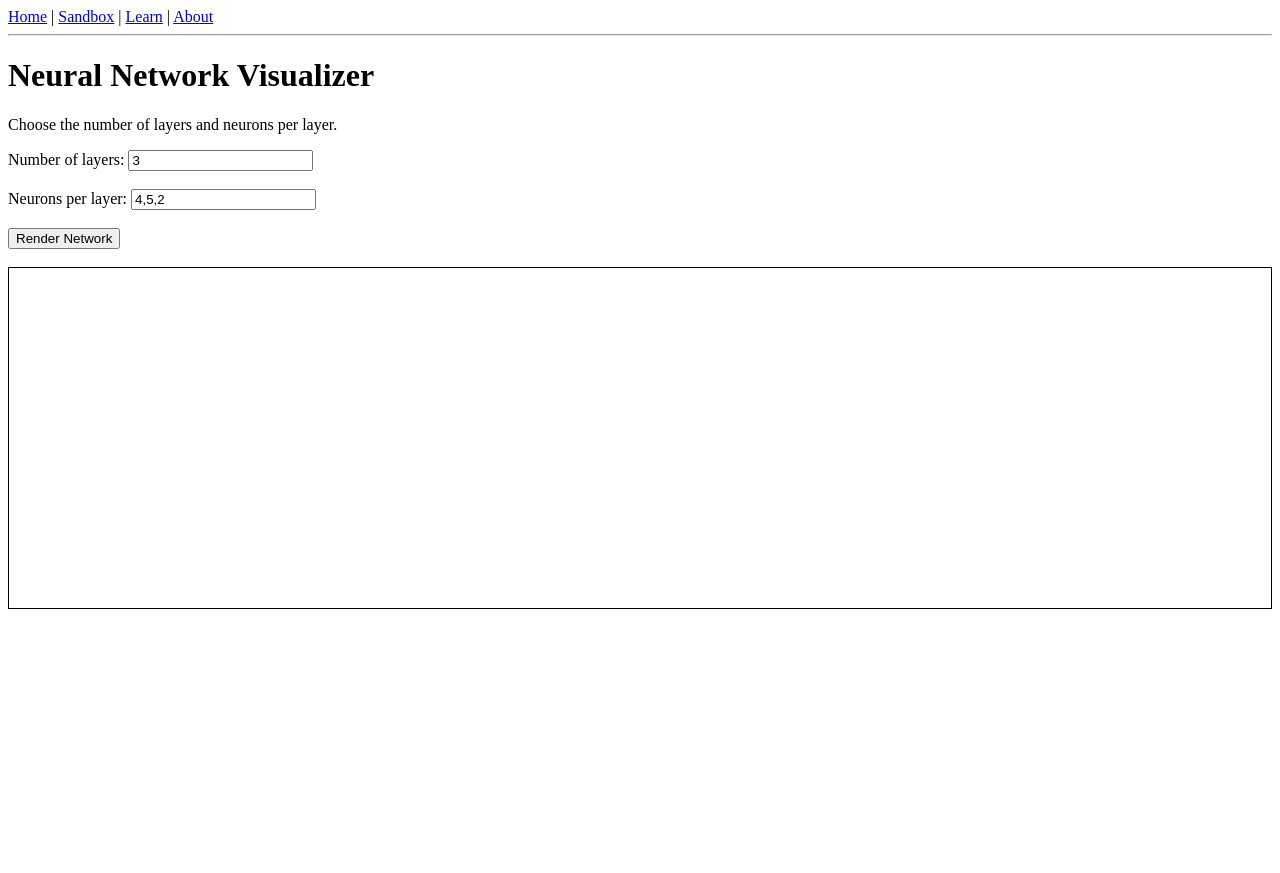
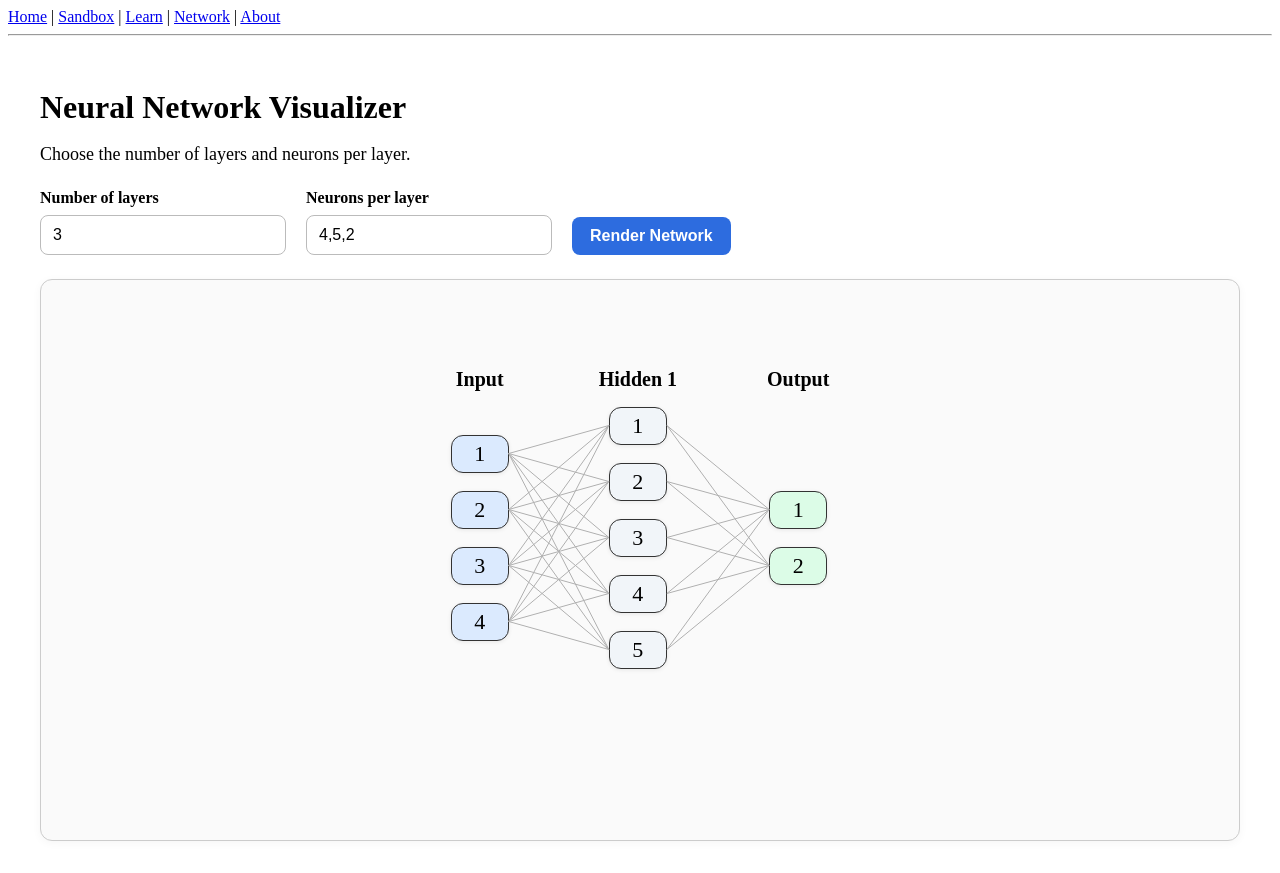
Before and after one commit to jwannamaker/neural-web-tool, a Flask app: page /network in a window 1280 px wide. Before the commit the page ends 609 px from the top, so only its background shows below. Run offline with Flask 3, Linux system fonts and the light colour scheme.

Commit message:
Improve network UI with styling and layout enhancements, additional layer connections added

```diff
--- a/templates/base.html
+++ b/templates/base.html
@@ -10,6 +10,7 @@
         <a href="{{ url_for('index') }}">Home</a> |
         <a href="{{ url_for('sandbox') }}">Sandbox</a> |
         <a href="{{ url_for('learn') }}">Learn</a> |
+        <a href="{{ url_for('network') }}">Network</a> |
         <a href="{{ url_for('about') }}">About</a>
     </nav>
 
--- a/templates/network.html
+++ b/templates/network.html
@@ -3,47 +3,167 @@
 {% block title %}Network Visualizer{% endblock %}
 
 {% block content %}
-<h1>Neural Network Visualizer</h1>
-<p>Choose the number of layers and neurons per layer.</p>
+<style>
+    .network-page {
+        max-width: 1200px;
+        margin: 0 auto;
+        padding: 24px;
+    }
 
-<div>
-    <label for="layerCount">Number of layers:</label>
-    <input type="number" id="layerCount" value="3" min="1">
-</div>
+    .network-page h1 {
+        margin-bottom: 12px;
+    }
 
-<br>
+    .network-page p {
+        margin-bottom: 24px;
+        font-size: 18px;
+    }
 
-<div>
-    <label for="neuronsPerLayer">Neurons per layer:</label>
-    <input type="text" id="neuronsPerLayer" value="4,5,2">
-</div>
+    .controls {
+        display: flex;
+        flex-wrap: wrap;
+        gap: 20px;
+        align-items: end;
+        margin-bottom: 24px;
+    }
 
-<br>
+    .control-group {
+        display: flex;
+        flex-direction: column;
+        gap: 8px;
+    }
 
-<div>
-    <button onclick="renderNetwork()">Render Network</button>
-</div>
+    .control-group label {
+        font-weight: 600;
+    }
 
-<br>
+    .control-group input {
+        width: 220px;
+        padding: 10px 12px;
+        border: 1px solid #bbb;
+        border-radius: 8px;
+        font-size: 16px;
+    }
 
-<div style="position: relative;">
-    <svg id="connectionLayer" style="
+    .render-btn {
+        padding: 10px 18px;
+        border: none;
+        border-radius: 8px;
+        background: #2d6cdf;
+        color: white;
+        font-size: 16px;
+        font-weight: 600;
+        cursor: pointer;
+        transition: background 0.2s ease;
+    }
+
+    .render-btn:hover {
+        background: #1f57bb;
+    }
+
+    .network-wrapper {
+        position: relative;
+        border: 1px solid #ccc;
+        border-radius: 12px;
+        padding: 40px;
+        min-height: 480px;
+        background: #fafafa;
+        box-shadow: 0 2px 10px rgba(0, 0, 0, 0.04);
+    }
+
+    #connectionLayer {
         position: absolute;
         top: 0;
         left: 0;
         width: 100%;
         height: 100%;
         pointer-events: none;
-    "></svg>
+    }
 
-    <div id="networkContainer" style="
+    #networkContainer {
         display: flex;
-        gap: 40px;
+        justify-content: center;
         align-items: center;
-        border: 1px solid black;
-        padding: 20px;
-        min-height: 300px;
-    ">
+        gap: 90px;
+        min-height: 400px;
+    }
+
+    .layer-column {
+        display: flex;
+        flex-direction: column;
+        align-items: center;
+    }
+
+    .layer-label {
+        font-weight: 700;
+        margin-bottom: 12px;
+        font-size: 20px;
+    }
+
+    .neuron-stack {
+        display: flex;
+        flex-direction: column;
+        justify-content: center;
+        align-items: center;
+        gap: 18px;
+    }
+
+    .neuron {
+        width: 56px;
+        height: 36px;
+        border: 1.5px solid #333;
+        border-radius: 12px;
+        font-size: 22px;
+        display: flex;
+        align-items: center;
+        justify-content: center;
+        transition: transform 0.15s ease, box-shadow 0.15s ease;
+        box-shadow: 0 1px 4px rgba(0, 0, 0, 0.08);
+    }
+
+    .neuron:hover {
+        transform: scale(1.05);
+    }
+
+    .input-neuron {
+        background: #dbeafe;
+    }
+
+    .hidden-neuron {
+        background: #f1f5f9;
+    }
+
+    .output-neuron {
+        background: #dcfce7;
+    }
+
+    .error-message {
+        color: #c62828;
+        font-weight: 600;
+    }
+</style>
+
+<div class="network-page">
+    <h1>Neural Network Visualizer</h1>
+    <p>Choose the number of layers and neurons per layer.</p>
+
+    <div class="controls">
+        <div class="control-group">
+            <label for="layerCount">Number of layers</label>
+            <input type="number" id="layerCount" value="3" min="1">
+        </div>
+
+        <div class="control-group">
+            <label for="neuronsPerLayer">Neurons per layer</label>
+            <input type="text" id="neuronsPerLayer" value="4,5,2">
+        </div>
+
+        <button class="render-btn" onclick="renderNetwork()">Render Network</button>
+    </div>
+
+    <div class="network-wrapper">
+        <svg id="connectionLayer"></svg>
+        <div id="networkContainer"></div>
     </div>
 </div>
 
@@ -63,48 +183,60 @@ function renderNetwork() {
     container.innerHTML = "";
     svg.innerHTML = "";
 
-    container.style.display = "flex";
-    container.style.gap = "40px";
-    container.style.alignItems = "center";
-
     if (neuronCounts.length !== layerCount) {
-        container.innerHTML = "<p>Layer count must match neuron list</p>";
+        container.innerHTML = "<p class='error-message'>Layer count must match neuron list.</p>";
         return;
     }
 
     const layers = [];
+    const maxNeurons = Math.max(...neuronCounts);
 
     neuronCounts.forEach((count, index) => {
         const layer = document.createElement("div");
-        layer.style.display = "flex";
-        layer.style.flexDirection = "column";
-        layer.style.alignItems = "center";
-        layer.style.gap = "10px";
+        layer.className = "layer-column";
+
+        const label = document.createElement("div");
+        label.className = "layer-label";
+
+        if (index === 0) {
+            label.textContent = "Input";
+        } else if (index === neuronCounts.length - 1) {
+            label.textContent = "Output";
+        } else {
+            label.textContent = "Hidden " + index;
+        }
+
+        layer.appendChild(label);
+
+        const neuronContainer = document.createElement("div");
+        neuronContainer.className = "neuron-stack";
+        neuronContainer.style.height = (maxNeurons * 54) + "px";
 
         const neurons = [];
 
         for (let i = 0; i < count; i++) {
             const neuron = document.createElement("div");
+            neuron.className = "neuron";
 
-            neuron.style.width = "60px";
-            neuron.style.height = "40px";
-            neuron.style.border = "2px solid black";
-            neuron.style.borderRadius = "10px";
-            neuron.style.display = "flex";
-            neuron.style.alignItems = "center";
-            neuron.style.justifyContent = "center";
+            if (index === 0) {
+                neuron.classList.add("input-neuron");
+            } else if (index === neuronCounts.length - 1) {
+                neuron.classList.add("output-neuron");
+            } else {
+                neuron.classList.add("hidden-neuron");
+            }
 
             neuron.textContent = i + 1;
 
-            layer.appendChild(neuron);
+            neuronContainer.appendChild(neuron);
             neurons.push(neuron);
         }
 
+        layer.appendChild(neuronContainer);
         container.appendChild(layer);
         layers.push(neurons);
     });
 
-    // draw connections AFTER layout renders
     setTimeout(() => drawConnections(layers, svg), 50);
 }
 
@@ -129,12 +261,15 @@ function drawConnections(layers, svg) {
                 line.setAttribute("x2", toRect.left - svgRect.left);
                 line.setAttribute("y2", toRect.top + toRect.height / 2 - svgRect.top);
 
-                line.setAttribute("stroke", "black");
+                line.setAttribute("stroke", "#b0b0b0");
+                line.setAttribute("stroke-width", "1");
 
                 svg.appendChild(line);
             });
         });
     }
 }
+
+window.onload = renderNetwork;
 </script>
 {% endblock %}
```
